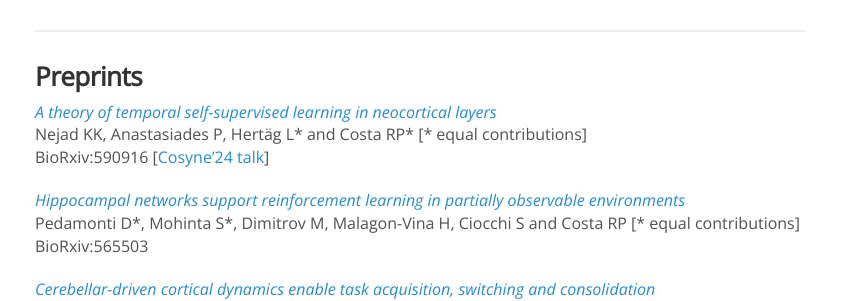
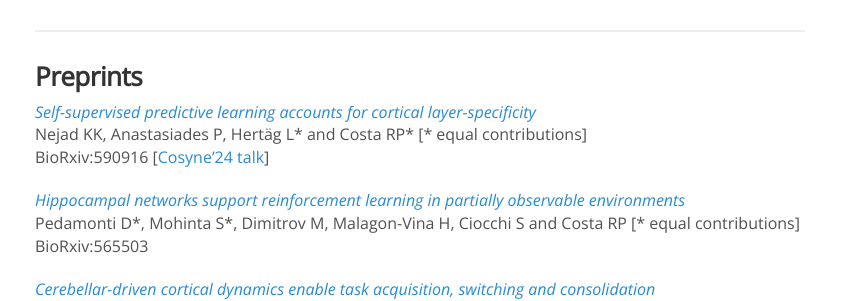
Before and after one commit to neuralml/neuralml.github.io, a Jekyll site: the page built from publications.md, in a window 1280 px wide and 900 px high. Shown: the part 181-482 px from the top of the window, without its empty margins (220-1067 px from the left). Built offline with Jekyll 4.4.1, drawn with Linux system fonts in a browser that asks for light colours; nearby versions of some CDN libraries.

Commit message:
Update publications.md

```diff
--- a/publications.md
+++ b/publications.md
@@ -16,7 +16,7 @@ permalink: /publications/
 
 ### Preprints
 
-[_A theory of temporal self-supervised learning in neocortical layers_](https://doi.org/10.1101/2024.04.24.590916)<br>
+[_Self-supervised predictive learning accounts for cortical layer-specificity_](https://doi.org/10.1101/2024.04.24.590916)<br>
 Nejad KK, Anastasiades P, Hertäg L\* and Costa RP\* [\* equal contributions]<br>
 BioRxiv:590916 [[Cosyne'24 talk](https://youtu.be/rNPhkhJtCc8)]
 
```
